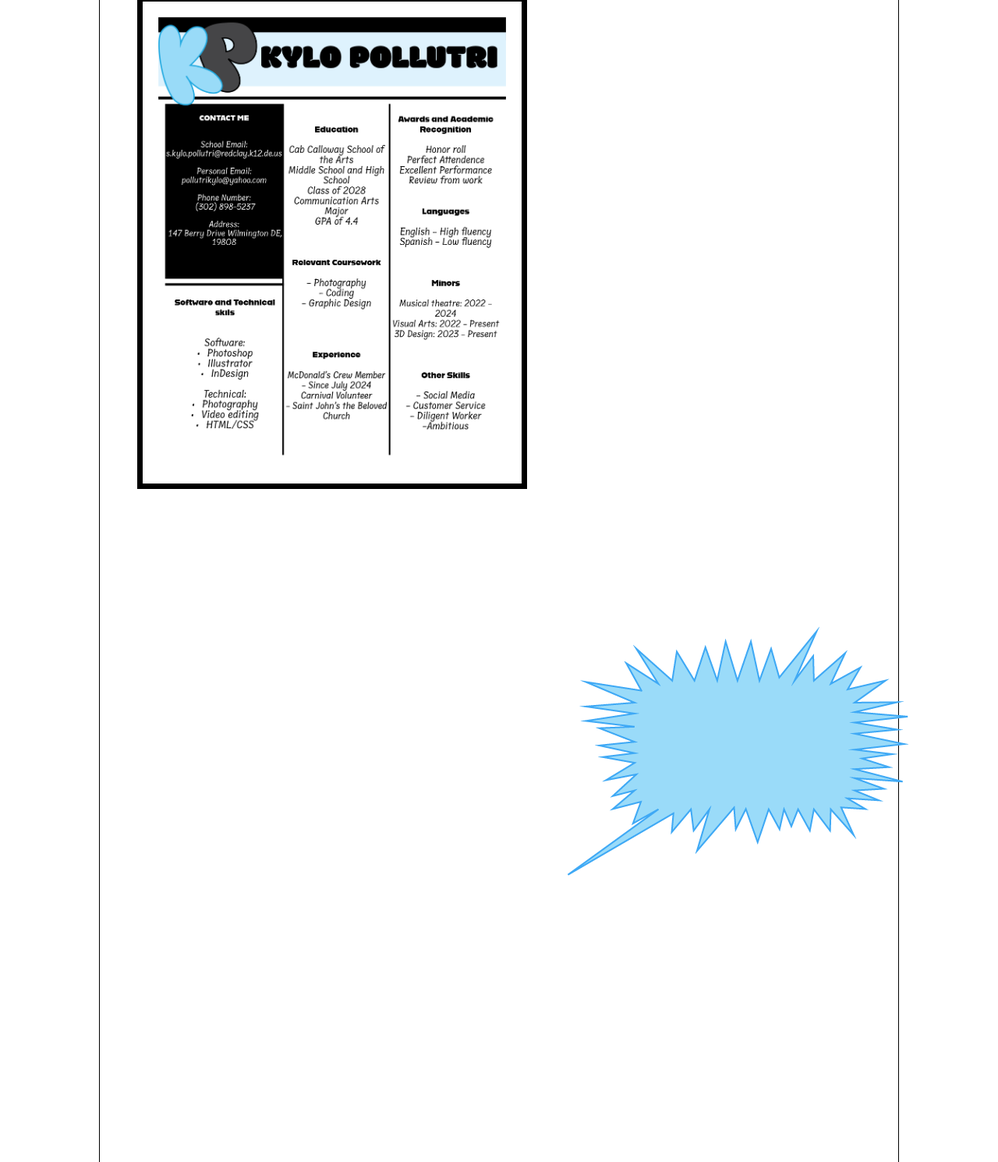
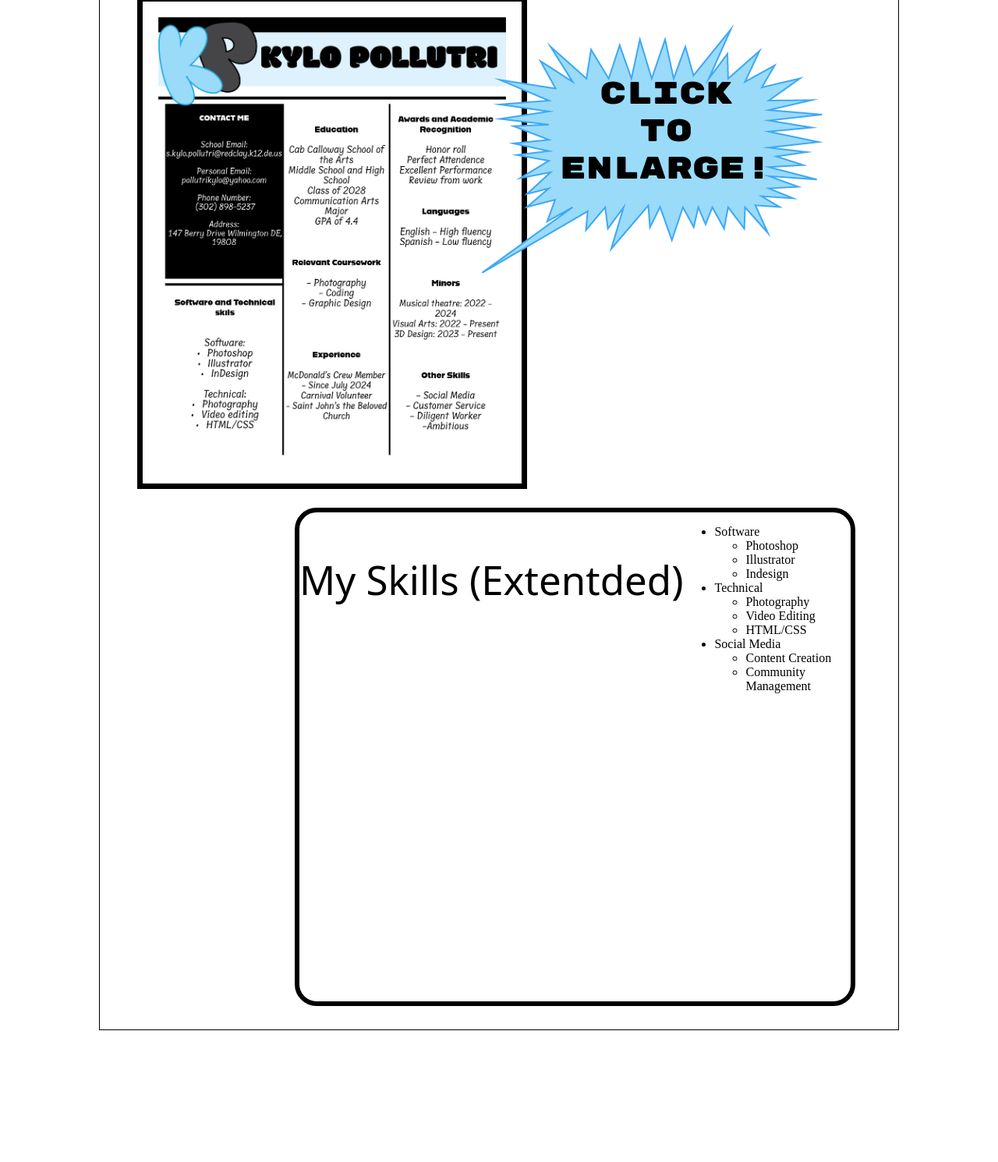
Before and after one commit to pollutrikylo/2026-Portfolio, a plain HTML site: page index.html in a window 1280 px wide. Shown: the part 789-2279 px from the top of the page at 78% size. After the commit the page ends 2118 px from the top, so only its background shows below. Drawn offline with Linux system fonts and the light colour scheme; a web font is replaced by a local one.

Commit message:
committing hi

```diff
--- a/css/mimikyu.css
+++ b/css/mimikyu.css
@@ -20,7 +20,7 @@ body {
 
 #main-container {
     width: 1024px;
-    height: 3000px;
+    height: 2100px;
     border: solid 1px black;
 }
 
@@ -139,7 +139,7 @@ padding: 20px;
         font-size: 51px;
         margin-left: 170px;
 
-bottom: 755px;
+bottom: 480px;
 position: relative;
 }
 
@@ -170,6 +170,49 @@ position: relative;
 }
 
 #callout {
-  margin-left: 600px;
-  margin-bottom: px;
+  margin-left: 490px;
+  margin-top: -600px;
+  position: relative;
+  width: fit-content;
 }
+
+
+#cte {
+font-family: "Rubik Mono One", monospace;
+  font-weight: 400;
+  font-style: normal;
+  font-size: 40px;
+  position: absolute;
+  margin-top: -350px;
+  margin-left: 750px;
+  text-align: center;
+  line-height: 8px;
+  margin-left: 590px;
+  margin-top: -450px;
+}
+
+#my-skills {
+  display: flex;
+    border: 2px solid #000000;
+    width: 707px;
+    height: 627px;
+    border-radius: 28px;
+    border-width: 6px;
+    margin-left: 250px;
+    margin-top: 175px;
+
+}
+
+#skillz {
+  font-family: "Modak", system-ui;
+        font-weight: 400;
+        font-style: normal;
+        font-size: 51px;
+        white-space: nowrap;
+
+
+}
+
+#points {
+
+}
--- a/index.html
+++ b/index.html
@@ -29,7 +29,7 @@
             <p>CLICK HERE FOR INFORMATION PAGE!</p>
         </div>
             <div id="round-box">
-            <p id="intro">Welcome to my webpage!! I’m a 10th grade Communication Arts Major at Cab Calloway School of the Arts. I enjoy art and digital media. Please continue scrolling to learn more about me.</p>
+            <p id="intro">Welcome to my webpage! I’m a 10th grade Communication Arts Major at Cab Calloway School of the Arts. I enjoy art and digital media. Please continue scrolling to learn more about me.</p>
 
             </div>
 
@@ -44,8 +44,44 @@
                 </label>
               </div>
 
+              <div id="callout">
+                <img src="images/callout.png" alt="Click on the resume to zoom">
+              </div>
               <p id="resume-text">My resume!</p>
-              <img id="callout" src="images/callout.png" alt="Click on the resume to zoom">
+              <div id="cte">
+                <p>CLICK</p>
+                <p>TO</p>
+                <p>ENLARGE!</p>
+
+              </div>
+
+              <div id="my-skills">
+                <p id="skillz">My Skills (Extentded)</p>
+
+                <ul id="points">
+                    <li>Software</li>
+                    <ul>
+                        <li>
+                            Photoshop
+                        </li>
+                        <li>Illustrator</li>
+                        <li>Indesign</li>
+                    </ul>
+                    <li>Technical</li>
+                    <ul>
+                        <li>Photography</li>
+                        <li>Video Editing</li>
+                        <li>HTML/CSS</li>
+                    </ul>
+                    <li>Social Media</li>
+                    <ul>
+                        <li>Content Creation</li>
+                        <li>Community Management</li>
+                    </ul>
+
+                </ul>
+
+              </div>
 
 
 
```
